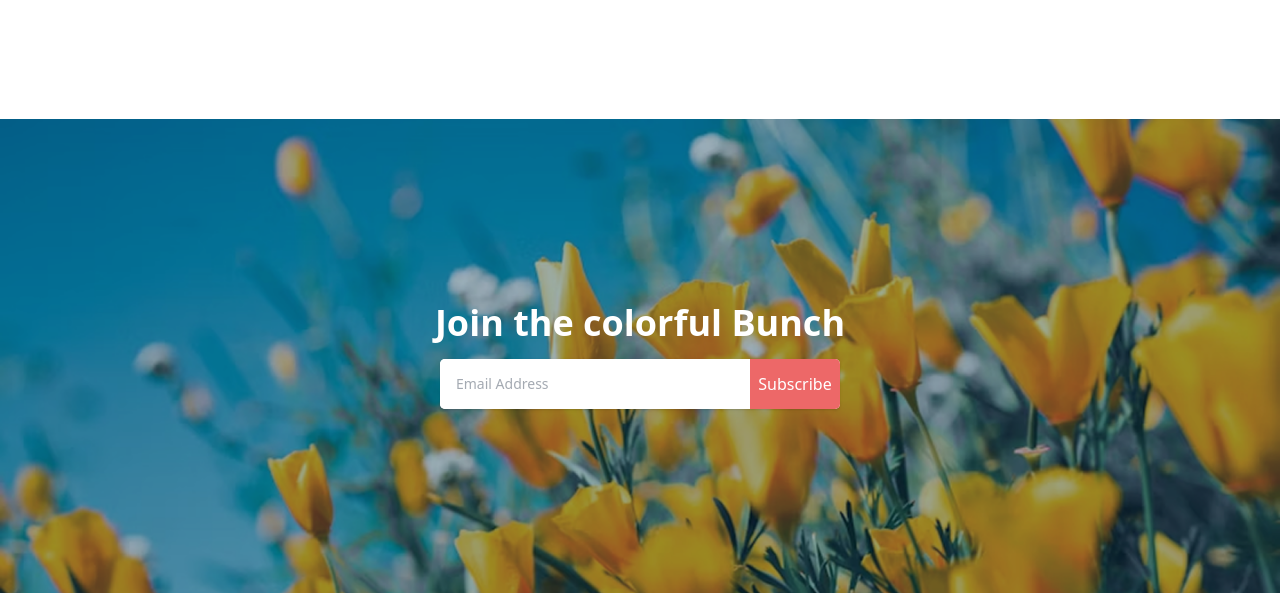
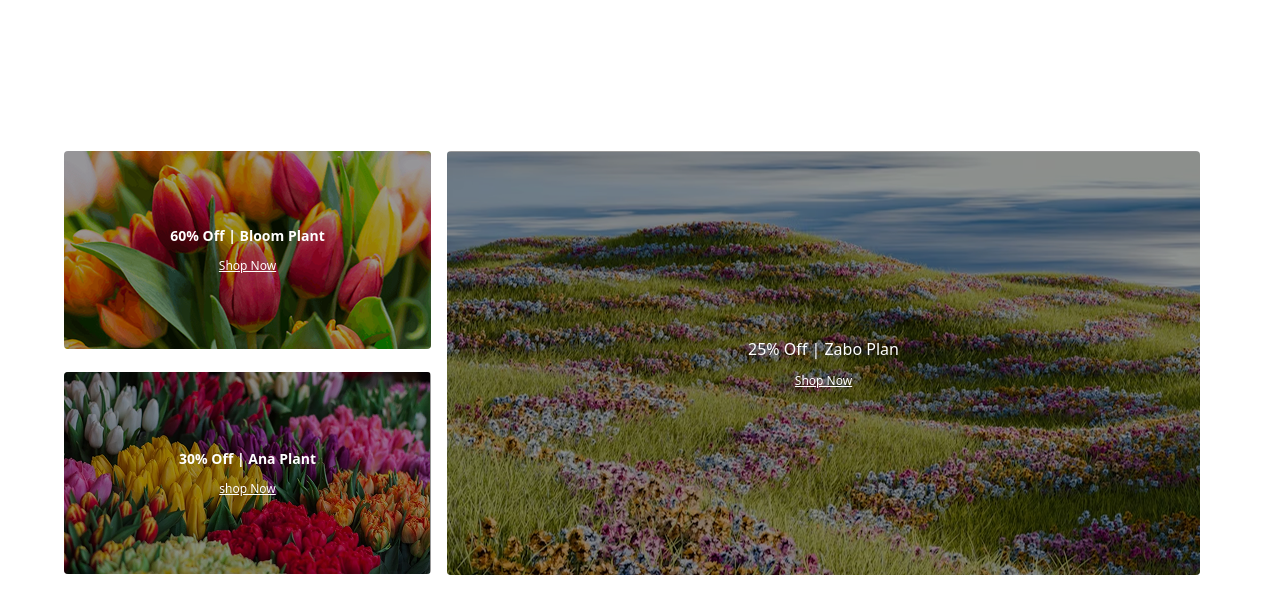
Before and after one commit to al-arafat-jahid41/Assingment2, a plain HTML site: page index.html in a window 1280 px wide. Shown: the part 2209-2822 px from the top of the page. Drawn offline with nearby package versions, Linux system fonts and the light colour scheme.

Commit message:
Chang after publish

```diff
--- a/index.html
+++ b/index.html
@@ -107,7 +107,7 @@
             </div>
           </div>
         </section>
-        <sectionc class="flex flex-col-reverse sm:flex-row mt-8 sm:gap-5 mb-5">
+        <sectionc class="flex flex-col-reverse sm:flex-row mt-8 sm:gap-5 mb-3">
             <div class="relative w-full max-w-md mt-12">
                 <img src="assets/flower-store.png" alt="">
                 <img src="assets/trusted-badge.png" alt="" class="relative  left-[350px] top-[-550px]  w-36 h-36 hidden sm:block  ">
@@ -126,14 +126,37 @@ Lover
             </div>
         </section>
     </main>
-        <!-- <section>
-           <div class="relative">
-            <img src="assets/deal-ana.png" alt="" class="bg-black opacity-50">
-            <div class="absolute inset-0 ">
-                <p class="">60% pff | Bloom Plant</p>
-            </div>
-           </div>
-        </section> -->
+    <main class="max-w-6xl mx-auto sm:pt-10 px-4 sm:px-0 mb-6">
+        <div class="sm:flex gap-4">
+            <div class="flex flex-col gap-[23px] mb-4">
+                <div class="relative rounded overflow-hidden">
+                    <img src="assets/deal-ana.png" alt="" class="w-full h-auto object-cover">
+                    <div class="absolute inset-0 text-white text-center bg-black/40 flex flex-col justify-center items-center">
+                        <p class="text-sm font-semibold">60% Off | Bloom Plant</p>
+                        <button class="mt-3 text-xs underline">Shop Now</button>
+                    </div>
+                </div>
+                <div>
+                    <div class="relative overflow-hidden rounded">
+                        <img src="assets/deal-bloom.png" alt="" class="w-full h-auto object-cover">
+                        <div class="absolute inset-0 bg-black/40 text-white text-center flex-col flex justify-center items-center">
+                            <p class="text-sm font-semibold">30% Off | Ana Plant</p>
+                            <button class="underline text-xs mt-3"> shop Now</button>
+                        </div>
+                    </div>
+                </div>
+                </div>
+                 <div>
+                    <div class="relative overflow-hidden rounded">
+                        <img src="assets/deal-zabo.png" alt="" class="w-full h-auto object-cover">
+                        <div class="absolute inset-0 bg-black/40 text-white text-center flex flex-col justify-center items-center">
+                            <p>25% Off | Zabo Plan</p>
+                            <button class="underline text-xs mt-3">Shop Now</button>
+                        </div>
+                    </div>
+                 </div>
+        </div>
+    </main>
     <footer>
                  <div class="relative m-auto">
                     <img src="assets/news-letter-bg.png" alt="" class="w-full">
```
